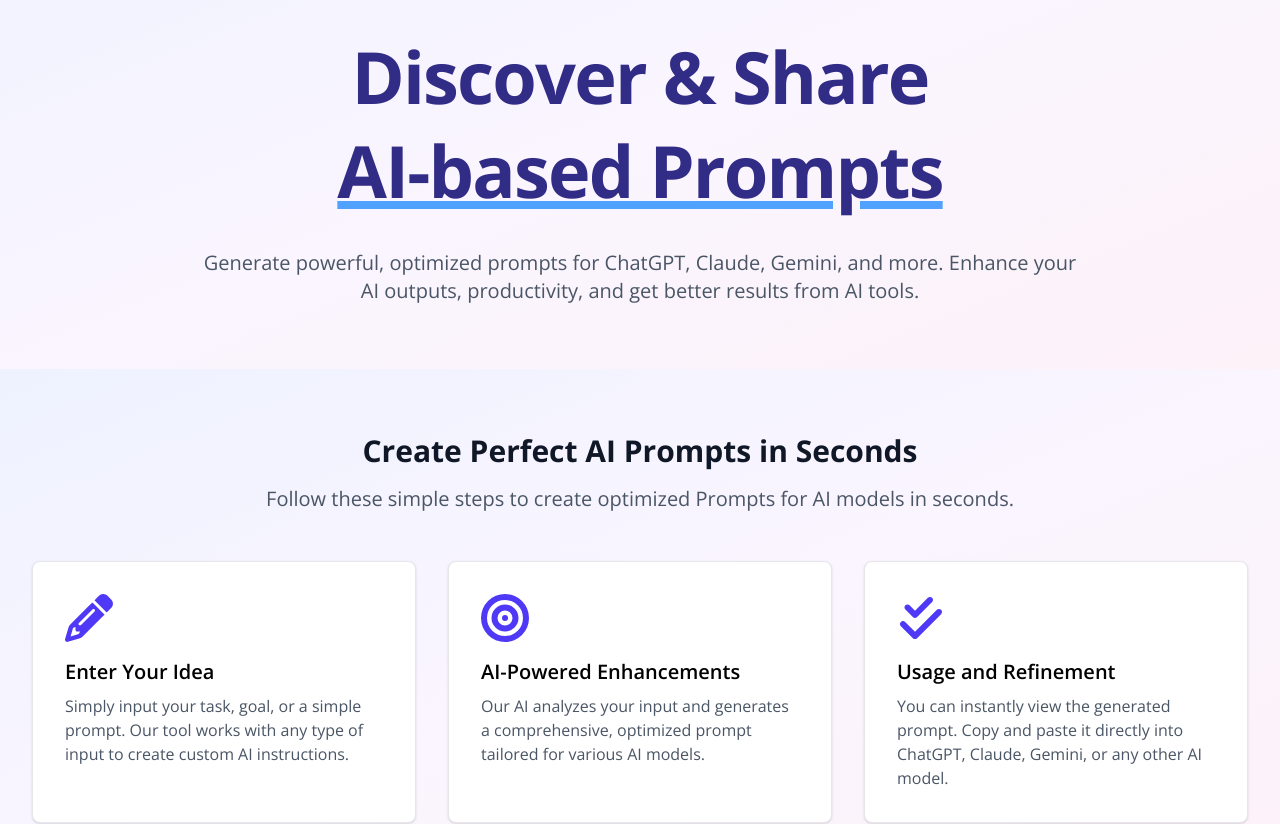
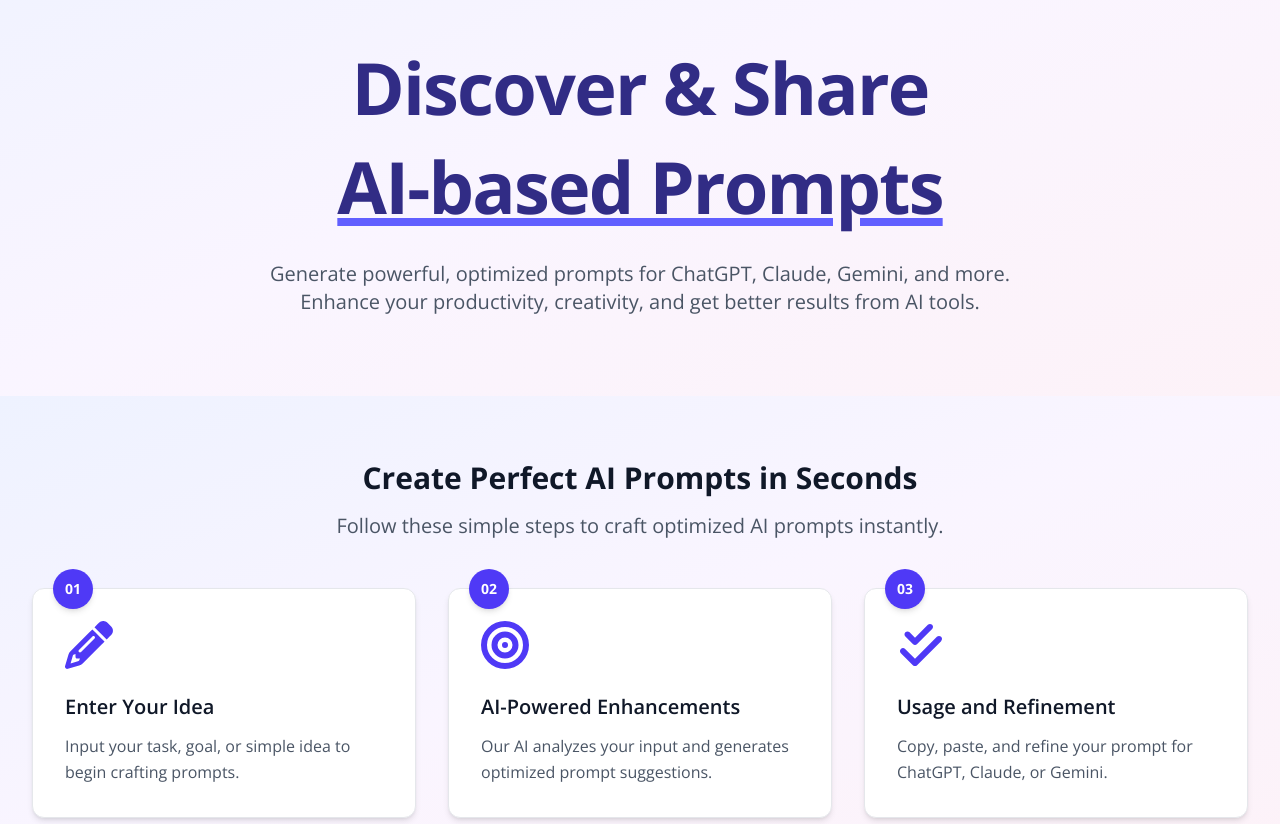
Before and after one commit to jeff-mz/next-prompt, a Next.js app: page / in a window 1280 px wide. Shown: the part 221-1045 px from the top of the page. Built offline with nearby package versions, Linux system fonts and the light colour scheme; no server answers.

Commit message:
Added new sections

```diff
--- a/src/components/FeaturedPrompts.jsx
+++ b/src/components/FeaturedPrompts.jsx
@@ -66,16 +66,16 @@ const FeaturedPrompts = () => {
   };
 
   return (
-    <section className="w-full px-4 py-16 bg-gradient-to-br from-indigo-50 via-purple-50 to-pink-50">
+    <section className="w-full px-4 py-16 bg-gradient-to-br from-indigo-50 via-purple-50 to-pink-50 dark:from-gray-900 dark:via-gray-800 dark:to-gray-900">
       <div className="max-w-7xl mx-auto">
-        <h2 className="text-3xl md:text-4xl font-bold mb-8 dark:text-slate-100 text-slate-800 text-center">
+        <h2 className="text-3xl md:text-4xl font-bold mb-8 text-slate-800 dark:text-slate-100 text-center">
           🔥 Featured Prompts
         </h2>
         <div className="grid grid-cols-1 sm:grid-cols-2 lg:grid-cols-3 gap-6">
           {mockPrompts.map((prompt) => (
             <div
               key={prompt.id}
-              className="bg-white dark:bg-gray-800 border border-gray-200 dark:border-gray-700 rounded-lg shadow-sm flex flex-col"
+              className="bg-white dark:bg-gray-800 border border-gray-200 dark:border-gray-700 rounded-lg shadow-sm flex flex-col hover:shadow-md transition-shadow"
             >
               <div className="flex items-center justify-between p-4 bg-slate-100 dark:bg-gray-900 rounded-t-lg">
                 <h3 className="text-lg font-semibold text-gray-900 dark:text-white">
--- a/src/components/Hero.jsx
+++ b/src/components/Hero.jsx
@@ -1,19 +1,25 @@
 import { SiRobotframework } from "react-icons/si";
+
 const Hero = () => {
   return (
-    <section className="w-full mx-auto py-8 px-2 md:py-16 2xl:py-20 bg-gradient-to-br from-indigo-50 via-purple-50 to-pink-50">
-      <div className="flex align-items-center justify-center flex-col text-center">
-        <SiRobotframework className="mx-auto h-20 w-20 text-[#4F46E5] animate-(--my-animation)" />
-        <h1 className="mb-8 text-4xl font-bold tracking-tight text-indigo-900 md:text-5xl lg:text-5xl xl:text-7xl xl:pt-8 dark:text-white leading-[1.3]">
+    <section className="w-full mx-auto py-12 md:py-20 2xl:py-28 px-4 bg-gradient-to-br from-indigo-50 via-purple-50 to-pink-50 dark:from-gray-900 dark:via-gray-800 dark:to-gray-900">
+      <div className="flex flex-col items-center justify-center text-center">
+        {/* Icon */}
+        <SiRobotframework className="mx-auto h-20 w-20 text-indigo-600 dark:text-indigo-400 animate-bounce" />
+
+        {/* Heading */}
+        <h1 className="mt-6 mb-6 text-4xl font-bold tracking-tight text-indigo-900 dark:text-white md:text-5xl lg:text-6xl xl:text-7xl leading-snug">
           Discover & Share
           <br />
-          <span className="underline underline-offset-3 decoration-8 decoration-blue-400 dark:decoration-blue-600">
+          <span className="underline underline-offset-4 decoration-8 decoration-indigo-500 dark:decoration-indigo-600">
             AI-based Prompts
           </span>
         </h1>
-        <p className="text-xl text-gray-600 max-w-4xl mx-auto">
+
+        {/* Subtext */}
+        <p className="max-w-3xl mx-auto text-lg md:text-xl text-gray-600 dark:text-gray-300">
           Generate powerful, optimized prompts for ChatGPT, Claude, Gemini, and
-          more. Enhance your AI outputs, productivity, and get better results
+          more. Enhance your productivity, creativity, and get better results
           from AI tools.
         </p>
       </div>
--- a/src/components/PromptGuide.jsx
+++ b/src/components/PromptGuide.jsx
@@ -6,47 +6,63 @@ const steps = [
   {
     title: "Enter Your Idea",
     description:
-      "Simply input your task, goal, or a simple prompt. Our tool works with any type of input to create custom AI instructions.",
+      "Input your task, goal, or simple idea to begin crafting prompts.",
     icon: FaPencil,
   },
   {
     title: "AI-Powered Enhancements",
     description:
-      "Our AI analyzes your input and generates a comprehensive, optimized prompt tailored for various AI models.",
+      "Our AI analyzes your input and generates optimized prompt suggestions.",
     icon: FaBullseye,
   },
   {
     title: "Usage and Refinement",
     description:
-      "You can instantly view the generated prompt. Copy and paste it directly into ChatGPT, Claude, Gemini, or any other AI model.",
+      "Copy, paste, and refine your prompt for ChatGPT, Claude, or Gemini.",
     icon: FaCheckDouble,
   },
 ];
 
 const PromptGuide = () => {
   return (
-    <section className="bg-gradient-to-br from-indigo-50 via-purple-50 to-pink-50 py-16">
+    <section className="bg-gradient-to-br from-indigo-50 via-purple-50 to-pink-50 dark:from-gray-900 dark:via-gray-800 dark:to-gray-900 py-16">
       <div className="max-w-7xl mx-auto px-4 sm:px-6 lg:px-8">
+        {/* Heading */}
         <div className="text-center mb-12">
-          <h2 className="text-3xl font-bold text-gray-900 mb-4">
+          <h2 className="text-3xl font-bold text-gray-900 dark:text-white mb-4">
             Create Perfect AI Prompts in Seconds
           </h2>
-          <p className="text-xl text-gray-600">
-            Follow these simple steps to create optimized Prompts for AI models
-            in seconds.
+          <p className="text-lg md:text-xl text-gray-600 dark:text-gray-300">
+            Follow these simple steps to craft optimized AI prompts instantly.
           </p>
         </div>
+
+        {/* Steps */}
         <div className="grid grid-cols-1 md:grid-cols-3 gap-8">
           {steps.map((step, index) => {
             const Icon = step.icon;
             return (
               <div
                 key={index}
-                className="bg-white dark:bg-gray-800 border border-gray-200 dark:border-gray-700 rounded-lg shadow-sm flex flex-col p-8"
+                className="relative bg-white dark:bg-gray-800 border border-gray-200 dark:border-gray-700 rounded-xl shadow-md hover:shadow-lg transition-transform transform hover:scale-[1.02] p-8"
               >
-                <Icon className="h-12 w-12 text-indigo-600 mb-4" />
-                <h3 className="text-xl font-semibold mb-2">{step.title}</h3>
-                <p className="text-gray-600">{step.description}</p>
+                {/* Step number badge */}
+                <div className="absolute -top-5 left-5 bg-indigo-600 text-white text-sm font-bold rounded-full w-10 h-10 flex items-center justify-center shadow-md">
+                  {`0${index + 1}`}
+                </div>
+
+                {/* Icon */}
+                <Icon className="h-12 w-12 text-indigo-600 dark:text-indigo-400 mb-6" />
+
+                {/* Title */}
+                <h3 className="text-xl font-semibold mb-3 text-gray-900 dark:text-white">
+                  {step.title}
+                </h3>
+
+                {/* Description */}
+                <p className="text-gray-600 dark:text-gray-300 leading-relaxed">
+                  {step.description}
+                </p>
               </div>
             );
           })}
--- a/src/components/WhyUs.jsx
+++ b/src/components/WhyUs.jsx
@@ -4,25 +4,28 @@ import { SiTarget, SiZap } from "react-icons/si";
 
 const WhyUs = () => {
   return (
-    <section className="py-16 bg-gradient-to-br from-indigo-50 via-purple-50 to-pink-50">
+    <section className="py-16 bg-gradient-to-br from-indigo-50 via-purple-50 to-pink-50 dark:from-gray-900 dark:via-gray-800 dark:to-gray-900">
       <div className="max-w-7xl mx-auto px-4 sm:px-6 lg:px-8">
-        <h2 className="text-3xl font-bold text-center text-gray-900 mb-12">
+        {/* Heading */}
+        <h2 className="text-3xl font-bold text-center text-gray-900 dark:text-white mb-12">
           Why Choose GeneratePromptAI?
         </h2>
-        <div className="grid grid-cols-1 md:grid-cols-3 gap-8 perspective-1000">
+
+        {/* Cards */}
+        <div className="grid grid-cols-1 md:grid-cols-3 gap-8">
           {/* Card 1 */}
-          <div className="group hover:scale-105 transition-transform duration-300 ease-out">
-            <div className="p-8 bg-white rounded-xl shadow-lg hover:shadow-xl transform transition-all duration-300 relative overflow-hidden">
+          <div className="group hover:-translate-y-2 transition-transform duration-300 ease-out">
+            <div className="p-8 bg-white dark:bg-gray-800 rounded-xl shadow-lg hover:shadow-2xl relative overflow-hidden transition-all duration-300">
               <div className="absolute inset-0 bg-gradient-to-r from-indigo-500/10 to-purple-500/10 opacity-0 group-hover:opacity-100 transition-opacity duration-300"></div>
               <div className="relative z-10">
-                <div className="flex items-center justify-center w-16 h-16 bg-indigo-100 rounded-full mb-6 group-hover:scale-110 transition-transform duration-300">
-                  <SiZap className="h-8 w-8 text-indigo-600" />
+                <div className="flex items-center justify-center w-16 h-16 bg-indigo-100 dark:bg-indigo-900 rounded-full mb-6 group-hover:scale-110 transition-transform duration-300">
+                  <SiZap className="h-8 w-8 text-indigo-600 dark:text-indigo-400" />
                 </div>
-                <h3 className="text-xl font-semibold mb-2">
+                <h3 className="text-xl font-semibold mb-2 text-gray-900 dark:text-white">
                   Instant Enhancement
                 </h3>
-                <p className="text-gray-600">
-                  Get immediate improvements to your Prompts using advanced AI
+                <p className="text-gray-600 dark:text-gray-300 leading-relaxed">
+                  Get immediate improvements to your prompts using advanced AI
                   techniques.
                 </p>
               </div>
@@ -30,15 +33,17 @@ const WhyUs = () => {
           </div>
 
           {/* Card 2 */}
-          <div className="group hover:scale-105 transition-transform duration-300 ease-out">
-            <div className="p-8 bg-white rounded-xl shadow-lg hover:shadow-xl transform transition-all duration-300 relative overflow-hidden">
+          <div className="group hover:-translate-y-2 transition-transform duration-300 ease-out">
+            <div className="p-8 bg-white dark:bg-gray-800 rounded-xl shadow-lg hover:shadow-2xl relative overflow-hidden transition-all duration-300">
               <div className="absolute inset-0 bg-gradient-to-r from-purple-500/10 to-pink-500/10 opacity-0 group-hover:opacity-100 transition-opacity duration-300"></div>
               <div className="relative z-10">
-                <div className="flex items-center justify-center w-16 h-16 bg-purple-100 rounded-full mb-6 group-hover:scale-110 transition-transform duration-300">
-                  <FaBrain className="h-8 w-8 text-purple-600" />
+                <div className="flex items-center justify-center w-16 h-16 bg-purple-100 dark:bg-purple-900 rounded-full mb-6 group-hover:scale-110 transition-transform duration-300">
+                  <FaBrain className="h-8 w-8 text-purple-600 dark:text-purple-400" />
                 </div>
-                <h3 className="text-xl font-semibold mb-2">Smart Analysis</h3>
-                <p className="text-gray-600">
+                <h3 className="text-xl font-semibold mb-2 text-gray-900 dark:text-white">
+                  Smart Analysis
+                </h3>
+                <p className="text-gray-600 dark:text-gray-300 leading-relaxed">
                   Our system analyzes your prompt context and provides optimal
                   suggestions.
                 </p>
@@ -47,19 +52,19 @@ const WhyUs = () => {
           </div>
 
           {/* Card 3 */}
-          <div className="group hover:scale-105 transition-transform duration-300 ease-out">
-            <div className="p-8 bg-white rounded-xl shadow-lg hover:shadow-xl transform transition-all duration-300 relative overflow-hidden">
+          <div className="group hover:-translate-y-2 transition-transform duration-300 ease-out">
+            <div className="p-8 bg-white dark:bg-gray-800 rounded-xl shadow-lg hover:shadow-2xl relative overflow-hidden transition-all duration-300">
               <div className="absolute inset-0 bg-gradient-to-r from-pink-500/10 to-rose-500/10 opacity-0 group-hover:opacity-100 transition-opacity duration-300"></div>
               <div className="relative z-10">
-                <div className="flex items-center justify-center w-16 h-16 bg-pink-100 rounded-full mb-6 group-hover:scale-110 transition-transform duration-300">
-                  <SiTarget className="h-8 w-8 text-pink-600" />
+                <div className="flex items-center justify-center w-16 h-16 bg-pink-100 dark:bg-pink-900 rounded-full mb-6 group-hover:scale-110 transition-transform duration-300">
+                  <SiTarget className="h-8 w-8 text-pink-600 dark:text-pink-400" />
                 </div>
-                <h3 className="text-xl font-semibold mb-2">
+                <h3 className="text-xl font-semibold mb-2 text-gray-900 dark:text-white">
                   Precision Results
                 </h3>
-                <p className="text-gray-600">
+                <p className="text-gray-600 dark:text-gray-300 leading-relaxed">
                   Get accurate and relevant responses from AI with enhanced
-                  Prompts.
+                  prompts.
                 </p>
               </div>
             </div>
```
Also changed, not shown: src/components/FAQ.jsx (+6 -6 lines), src/components/GenerateInput.jsx (+16 -10 lines).
